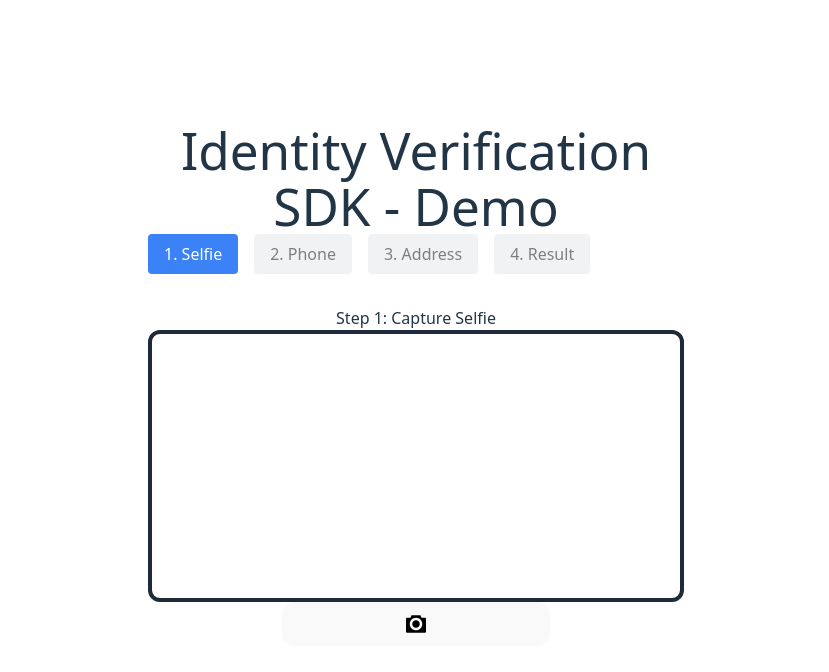
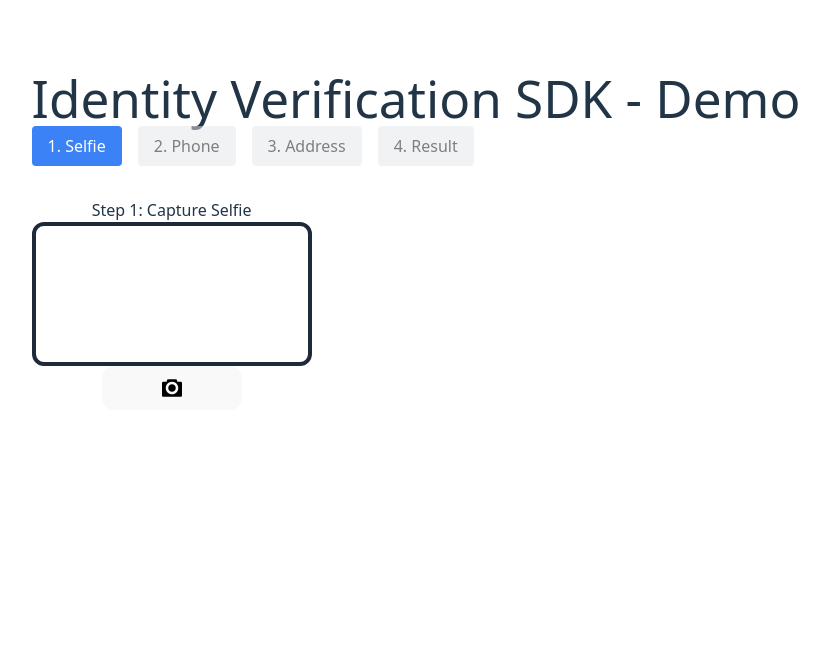
Before and after one commit to NjegosP/drone-app, a React (Vite) app in the folder packages/identity-verification-sdk/: page / in a window 1280 px wide. Shown: the top 672 px of the page, without its empty margins (224-1053 px from the left). Built offline with nearby package versions, Linux system fonts and the light colour scheme; no server answers.

Commit message:
Update package.json to include vite svg

```diff
--- a/packages/identity-verification-sdk/package.json
+++ b/packages/identity-verification-sdk/package.json
@@ -32,6 +32,7 @@
     "clsx": "^2.1.1",
     "country-flag-icons": "^1.6.4",
     "libphonenumber-js": "^1.12.33",
+    "vite-plugin-svgr": "^4.5.0",
     "zod": "^4.3.5"
   },
   "devDependencies": {
--- a/packages/identity-verification-sdk/src/App.tsx
+++ b/packages/identity-verification-sdk/src/App.tsx
@@ -60,17 +60,24 @@ function App() {
     };
 
     return (
-        <div style={{maxWidth: '600px', margin: '0 auto', padding: '2rem'}}>
+        <div style={{margin: '0 auto', padding: '2rem'}}>
             <h1>Identity Verification SDK - Demo</h1>
 
             <div style={{marginBottom: '2rem'}}>
-                <div style={{display: 'flex', gap: '1rem', marginBottom: '2rem'}}>
+                <div
+                    style={{
+                        display: 'flex',
+                        gap: '1rem',
+                        marginBottom: '2rem',
+                    }}>
                     <button
                         onClick={() => setCurrentStep('selfie')}
                         style={{
                             padding: '0.5rem 1rem',
                             background:
-                                currentStep === 'selfie' ? '#3b82f6' : '#e5e7eb',
+                                currentStep === 'selfie'
+                                    ? '#3b82f6'
+                                    : '#e5e7eb',
                             color: currentStep === 'selfie' ? 'white' : 'black',
                             border: 'none',
                             borderRadius: '4px',
@@ -80,7 +87,6 @@ function App() {
                     </button>
                     <button
                         onClick={() => setCurrentStep('phone')}
-                        disabled={!selfieUrl}
                         style={{
                             padding: '0.5rem 1rem',
                             background:
@@ -88,14 +94,12 @@ function App() {
                             color: currentStep === 'phone' ? 'white' : 'black',
                             border: 'none',
                             borderRadius: '4px',
-                            cursor: selfieUrl ? 'pointer' : 'not-allowed',
                             opacity: selfieUrl ? 1 : 0.5,
                         }}>
                         2. Phone
                     </button>
                     <button
                         onClick={() => setCurrentStep('address')}
-                        disabled={!phone}
                         style={{
                             padding: '0.5rem 1rem',
                             background:
@@ -106,35 +110,43 @@ function App() {
                                 currentStep === 'address' ? 'white' : 'black',
                             border: 'none',
                             borderRadius: '4px',
-                            cursor: phone ? 'pointer' : 'not-allowed',
                             opacity: phone ? 1 : 0.5,
                         }}>
                         3. Address
                     </button>
                     <button
                         onClick={() => setCurrentStep('result')}
-                        disabled={!result}
                         style={{
                             padding: '0.5rem 1rem',
                             background:
-                                currentStep === 'result' ? '#3b82f6' : '#e5e7eb',
+                                currentStep === 'result'
+                                    ? '#3b82f6'
+                                    : '#e5e7eb',
                             color: currentStep === 'result' ? 'white' : 'black',
                             border: 'none',
                             borderRadius: '4px',
-                            cursor: result ? 'pointer' : 'not-allowed',
                             opacity: result ? 1 : 0.5,
                         }}>
                         4. Result
                     </button>
                 </div>
 
-                {currentStep === 'selfie' && (
+                <div className='w-full flex flex-row'>
+                    <div className='h-[500px] w-[280px]'>
+                        <h2>Step 1: Capture Selfie</h2>
+                        <SelfieCapture onCapture={handleSelfieCapture} />
+                    </div>
+                    {/* <div>
+                        <h2>Step 1: Capture Selfie</h2>
+                        <SelfieCapture onCapture={handleSelfieCapture} />
+                    </div>
                     <div>
                         <h2>Step 1: Capture Selfie</h2>
                         <SelfieCapture onCapture={handleSelfieCapture} />
-                    </div>
-                )}
+                    </div> */}
+                </div>
 
+                {/*
                 {currentStep === 'phone' && (
                     <div>
                         <h2>Step 2: Enter Phone Number</h2>
@@ -187,7 +199,7 @@ function App() {
                             Start Over
                         </button>
                     </div>
-                )}
+                )} */}
             </div>
         </div>
     );
```
